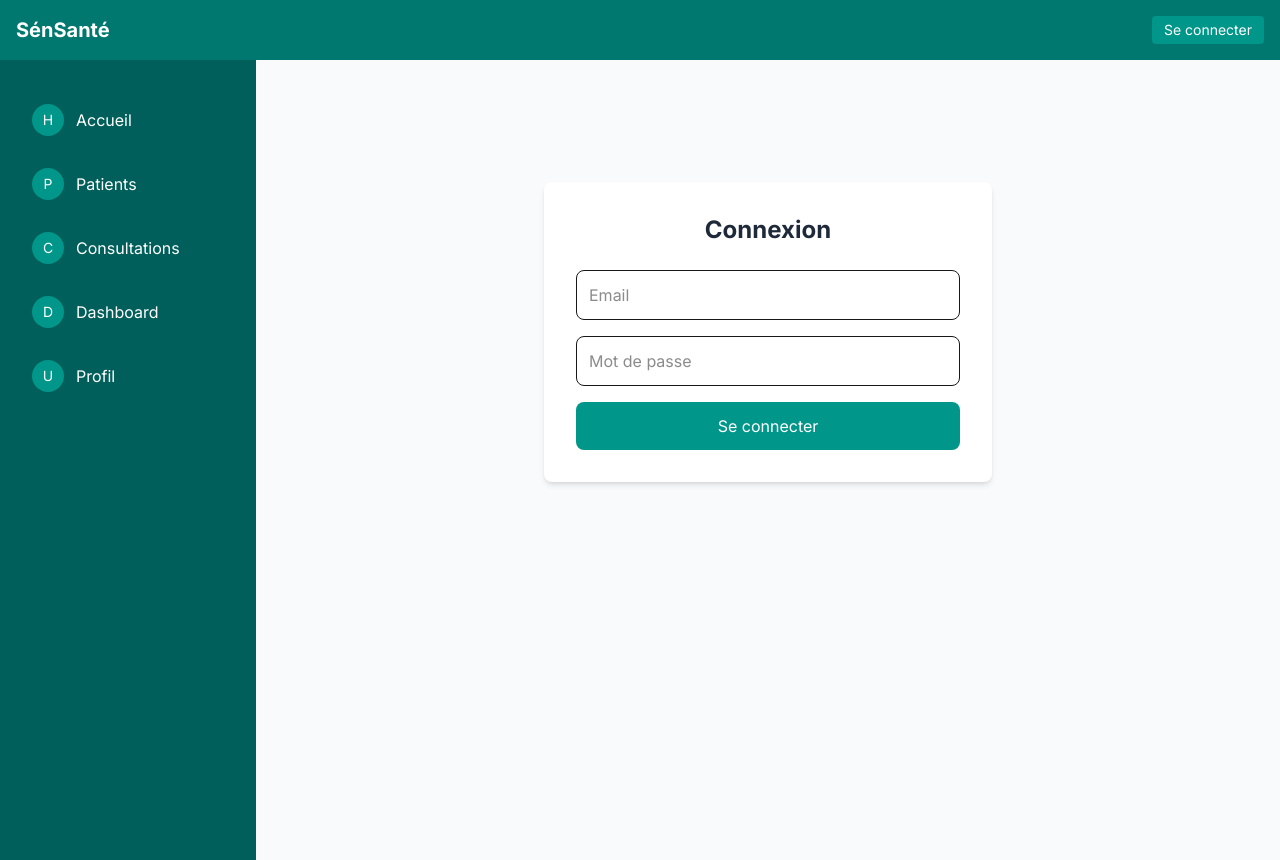
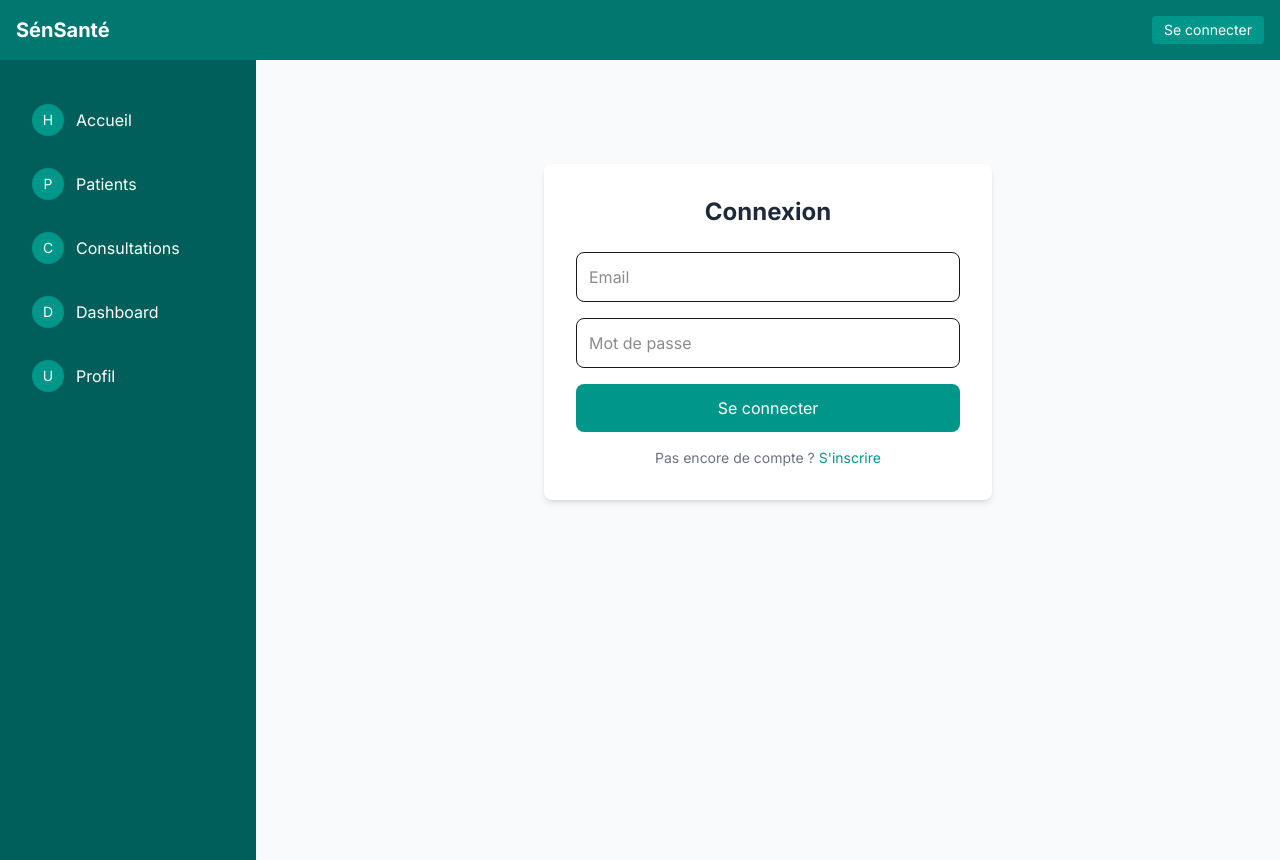
Before and after one commit to ngary-diop/sensante, a Next.js app: page /login in a window 1280 px wide. Built offline with nearby package versions, Linux system fonts and the light colour scheme; no server answers.

Commit message:
feat(auth): add register link on login page

```diff
--- a/src/app/login/page.tsx
+++ b/src/app/login/page.tsx
@@ -39,6 +39,12 @@ export default function LoginPage() {
             Se connecter
           </button>
         </form>
+        <p className="text-sm text-gray-500 text-center mt-4">
+          Pas encore de compte ?{" "}
+          <a href="/register" className="text-teal-600 hover:underline">
+            S'inscrire
+          </a>
+        </p>
       </div>
     </div>
   );
```
